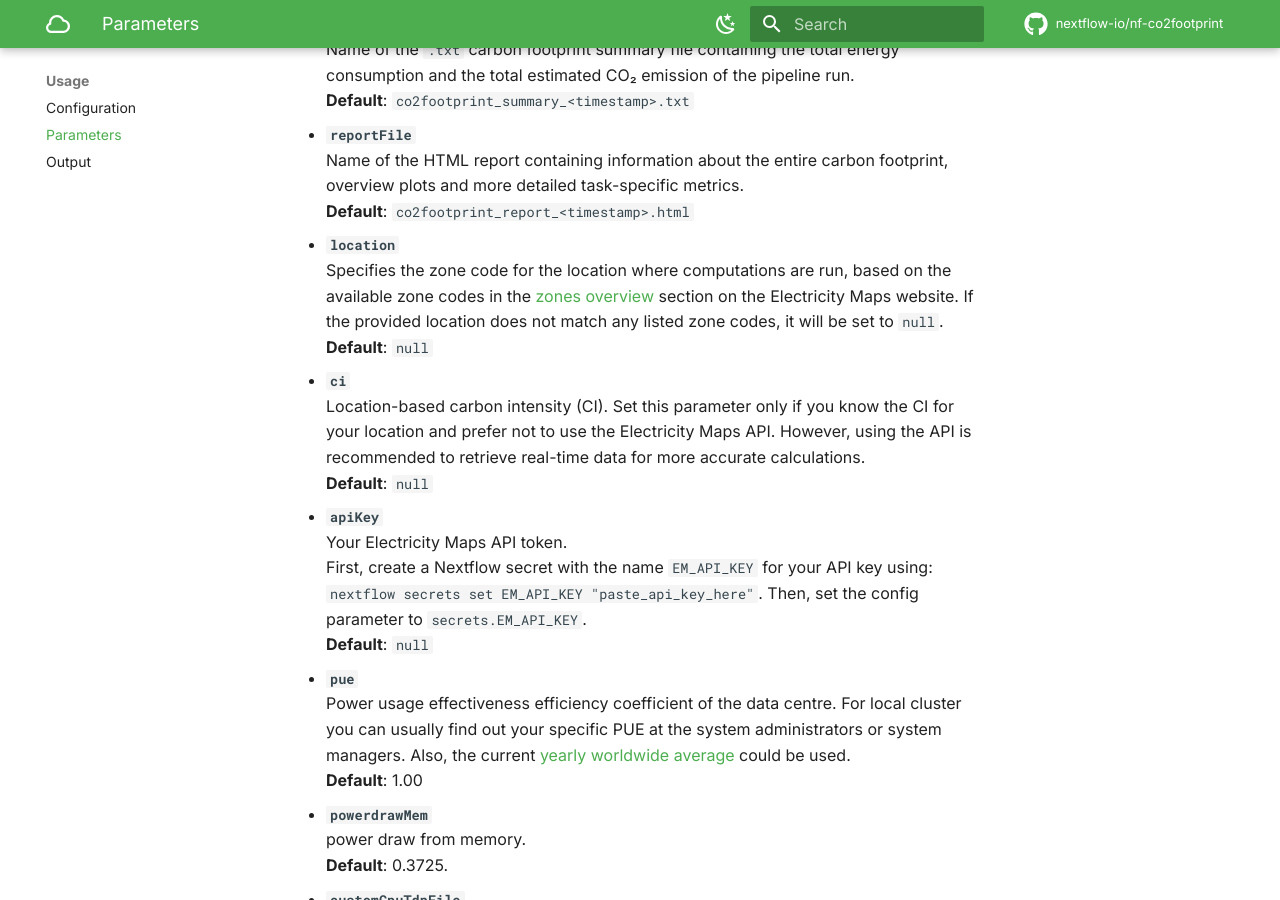
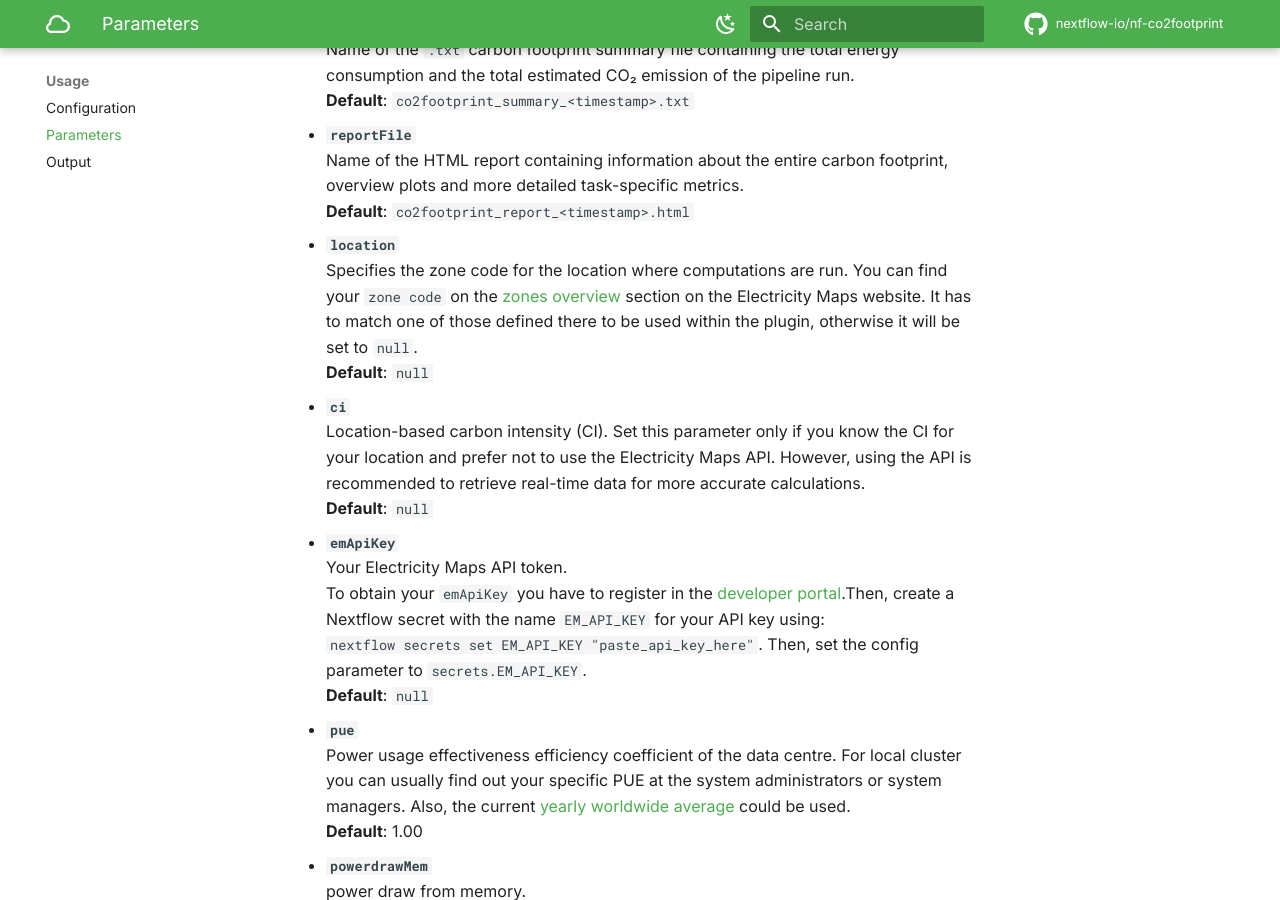
Before and after one commit to nextflow-io/nf-co2footprint, an MkDocs documentation site: the page built from docs/usage/parameters.md, in a window 1280 px wide and 900 px high, scrolled down 376 px. Built offline with MkDocs 1.6.1 and Material for MkDocs 9.7.7, drawn with Linux system fonts in a browser that asks for light colours; comment, search, counter and statistics services are not loaded.

Commit message:
Adress more requested documentation changes

```diff
--- a/docs/usage/parameters.md
+++ b/docs/usage/parameters.md
@@ -18,16 +18,16 @@ The following parameters are currently available:
   **Default**: `co2footprint_report_<timestamp>.html`
 
 - **`location`**
-  Specifies the zone code for the location where computations are run, based on the available zone codes in the [zones overview](https://portal.electricitymaps.com/docs/getting-started#zonesoverview) section on the Electricity Maps website. If the provided location does not match any listed zone codes, it will be set to `null`.
+  Specifies the zone code for the location where computations are run. You can find your `zone code` on the [zones overview](https://portal.electricitymaps.com/docs/getting-started#zonesoverview) section on the Electricity Maps website. It has to match one of those defined there to be used within the plugin, otherwise it will be set to `null`.
   **Default**:  `null`
 
 - **`ci`**
   Location-based carbon intensity (CI). Set this parameter only if you know the CI for your location and prefer not to use the Electricity Maps API. However, using the API is recommended to retrieve real-time data for more accurate calculations.
   **Default**:  `null`
 
-- **`apiKey`**
+- **`emApiKey`**
   Your Electricity Maps API token.
-  First, create a Nextflow secret with the name `EM_API_KEY` for your API key using:
+  To obtain your `emApiKey` you have to register in the [developer portal](https://portal.electricitymaps.com).Then, create a Nextflow secret with the name `EM_API_KEY` for your API key using:
   `nextflow secrets set EM_API_KEY "paste_api_key_here"`. Then, set the config parameter to `secrets.EM_API_KEY`.
   **Default**: `null`
 
```
Also changed, not shown: 3 other files.
